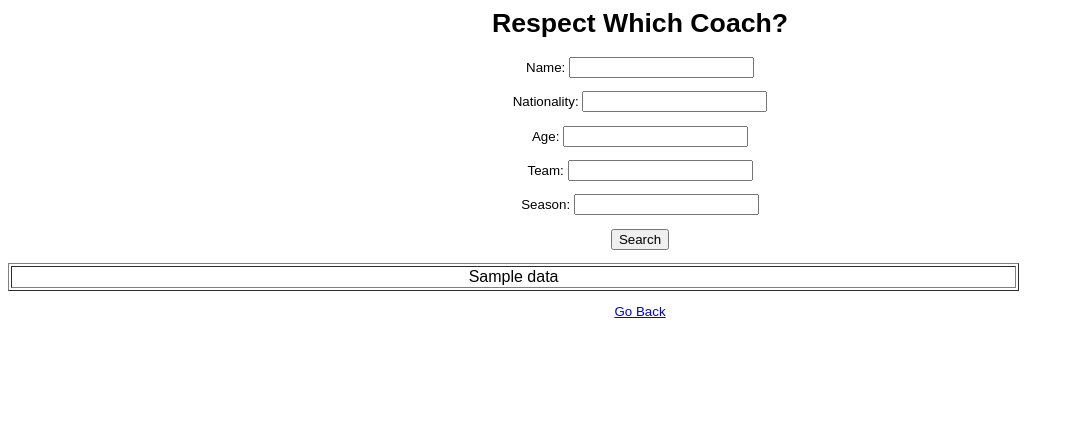
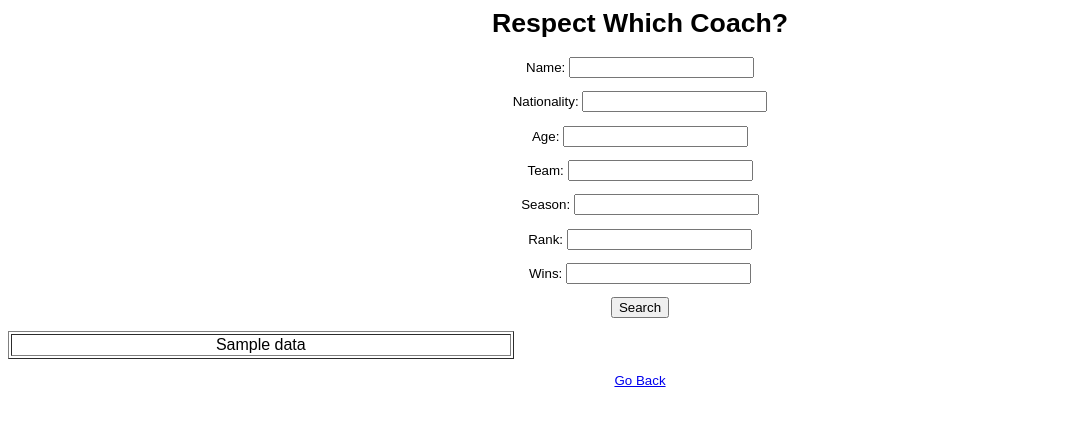
Before and after one commit to as7cheng/EuropeanFootball-Status, a Flask app: template templates/coach.html in a window 1280 px wide. Shown: the top 426 px of the page, without its empty margins (0-1074 px from the left). Run offline with Flask 2, Linux system fonts and the light colour scheme; the template is opened without the code that fills it: most values are stand-ins (such as "Sample title", 1, 10 or a date in 2020); parts of the project's set-up code (start-up, migrations or seed data) failed here and were passed over.

Commit message:
Update coach.html

```diff
--- a/templates/coach.html
+++ b/templates/coach.html
@@ -12,24 +12,28 @@
     <h1>Respect Which Coach?</h1>
 
     <form method="POST" action="/checkCoach">
-    <p>Name:           <input type="text" name="Name"></p>
-    <p>Nationality:    <input type="text" name="Nationality"></p>
-    <p>Age:            <input type="text" name="Age"></p>
-    <p>Team:           <input type="text" name="Team"></p>
-    <p>Season:         <input type="text" name="Season"></p>
-    <p>                <input type="submit" value="Search"></p>
+    <p>Name:            <input type="text" name="name"></p>
+    <p>Nationality:     <input type="text" name="nation"></p>
+    <p>Age:             <input type="text" name="age"></p>
+    <p>Team:            <input type="text" name="team"></p>
+    <p>Season:          <input type="text" name="season"></p>
+    <p>Rank:            <input type="text" name="rank"></p>
+    <p>Wins:            <input type="text" name="win"></p>
+    <p>                 <input type="submit" value="Search"></p>
 </form>
 
 
-<table style="text-align: center;" width="80%" border="1">
-    {% for n in data %}
-    <tr>
-        {% for x in n %}
-        <td>{{x}}</td>
-        {% endfor %}
-    </tr>
-    {% endfor %}
-</table>
+    <table style="text-align: center;" width="40%" border="1">
+        <div>
+            {% for n in data %}
+                <tr style="text-align: center;">
+                    {% for d in n %}
+                        <td>{{d}}</td>
+                    {% endfor %}
+                </tr>
+            {% endfor %}
+        </div>
+    </table>
 
 <p><a href="/">Go Back</a></p>
 
```
